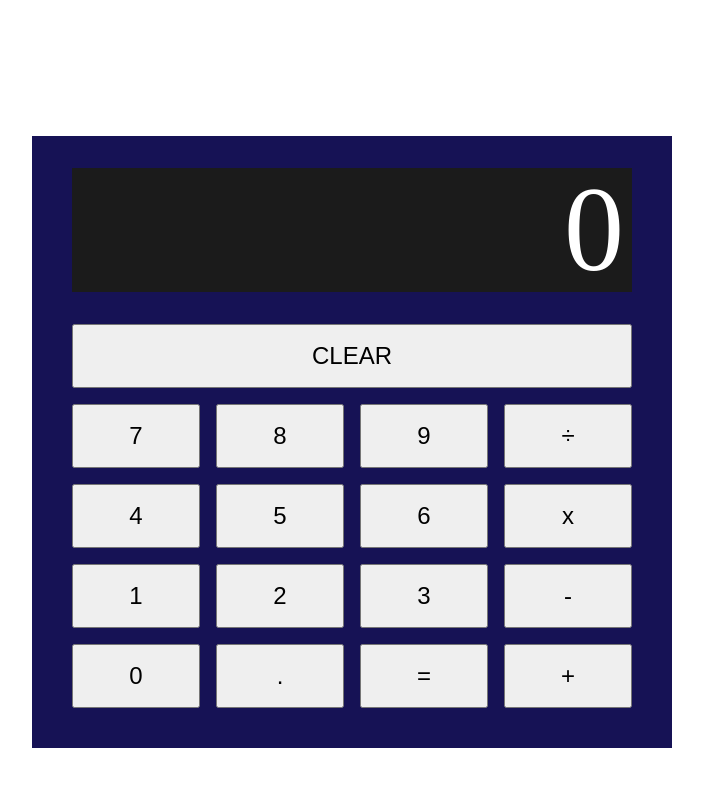
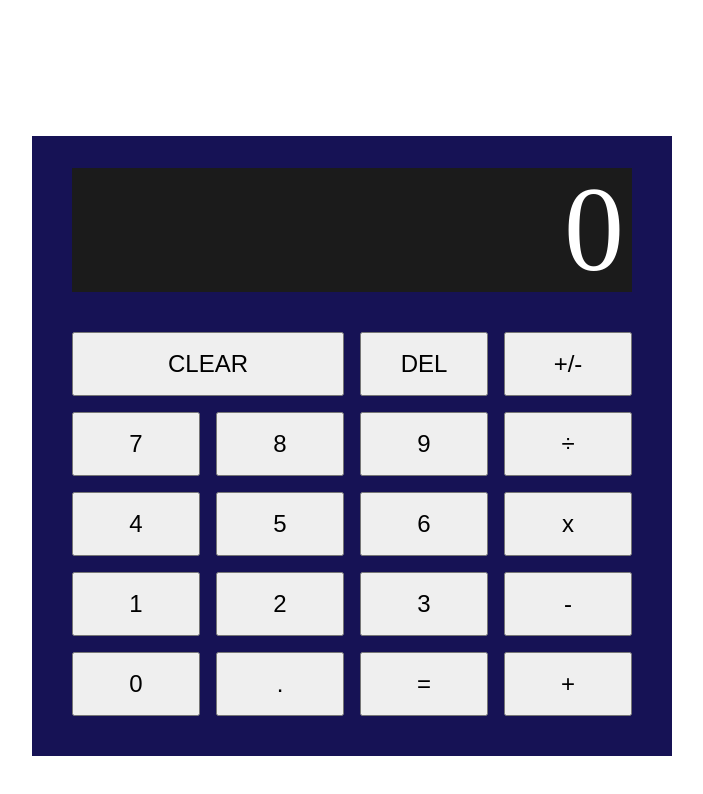
Before and after one commit to iamgame3/calculator, a plain HTML site: page index.html in a window 1280 px wide. Shown: the whole page, without its empty margins (288-991 px from the left). Drawn offline with Linux system fonts and the light colour scheme.

Commit message:
Add non-functional delete and sign switch buttons

```diff
--- a/index.html
+++ b/index.html
@@ -10,6 +10,8 @@
         <div class="calculator">
             <div class="display">0</div>
             <button class="clear">CLEAR</button>
+            <button class="special" id="delete">DEL</button>
+            <button class="special" id="sign">+/-</button>
             <div class="main">
                 <button class="digit">7</button>
                 <button class="digit">8</button>
--- a/styles.css
+++ b/styles.css
@@ -25,12 +25,16 @@
 }
 
 .clear {
-    width: 560px;
+    width: 272px;
     height: 64px;
     margin-left: 8px;
-    margin-right: 8px;
+    margin-right: 4px;
     margin-bottom: 8px;
     font-size: 24px;
+}
+
+#delete {
+    margin-right: 4px;
 }
 
 .display {
```
